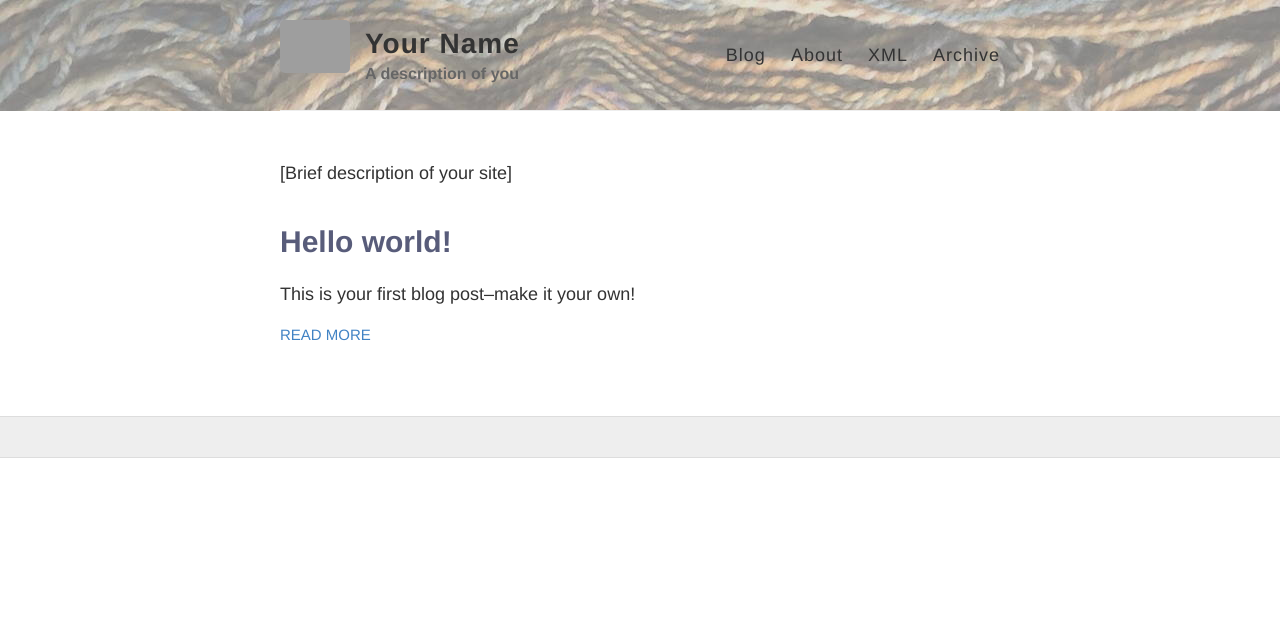
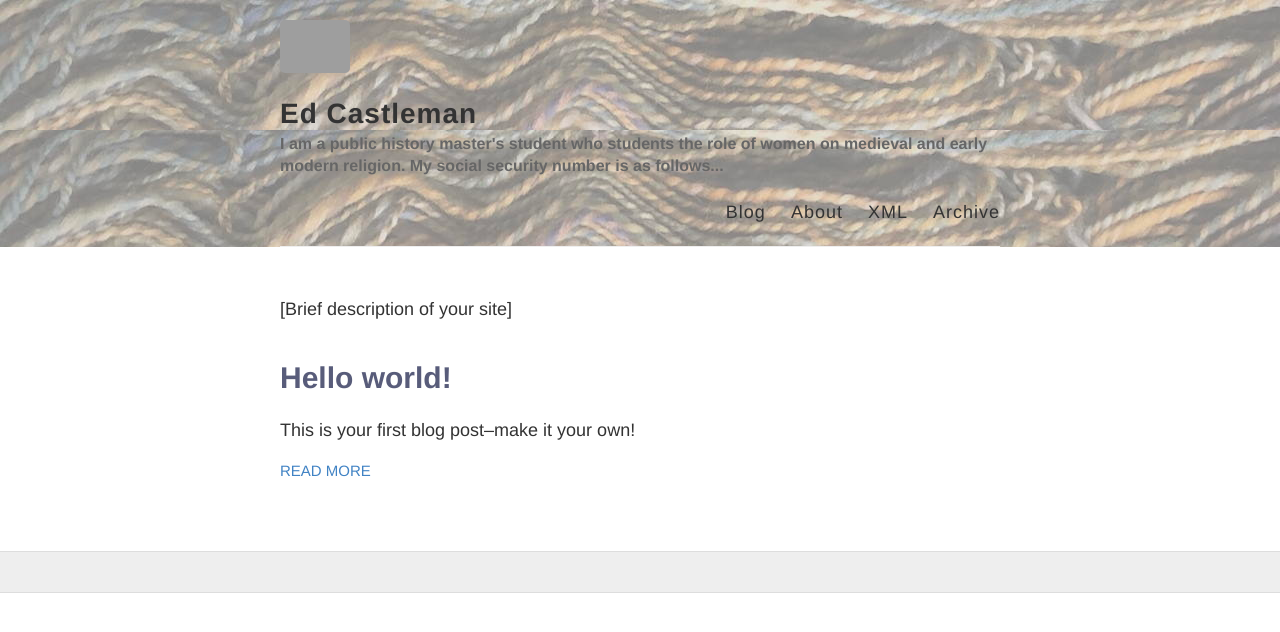
Before and after one commit to ecastle109/ecastle109.github.io, a Jekyll site: the page built from index.html, in a window 1280 px wide. Shown: the top 632 px of the page. Built offline with Jekyll 4.4.1, drawn with Linux system fonts in a browser that asks for light colours; grey boxes are pictures that could not be loaded.

Commit message:
Added bio and avatar pic to ecastle109

```diff
--- a/_config.yml
+++ b/_config.yml
@@ -3,13 +3,13 @@
 #
 
 # Name of your site (displayed in the header)
-name: Your Name
+name: Ed Castleman
 
 # Short bio or description (displayed in the header)
-description: A description of you
+description: I am a public history master's student who students the role of women on medieval and early modern religion. My social security number is as follows...
 
 # URL of your avatar or profile pic
-avatar: https://raw.githubusercontent.com/[yourusername]/[yourusername].github.io/master/images/[filename].jpg
+avatar: https://raw.githubusercontent.com/[ecastle109]/[ecastle109].github.io/master/images/[headshot].jpg
 
 #
 # Flags below are optional
```
